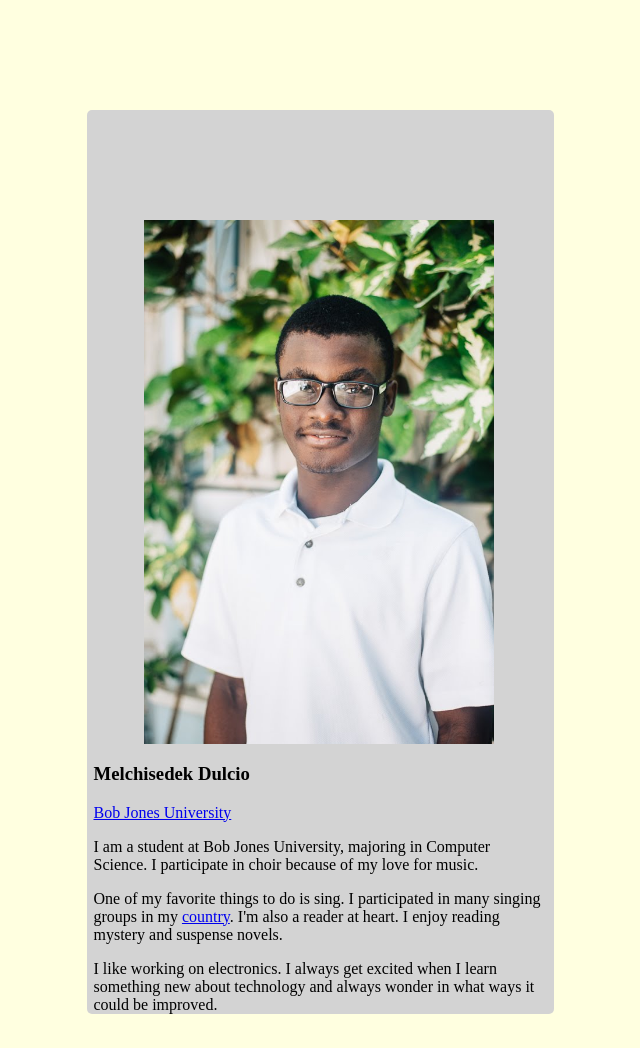
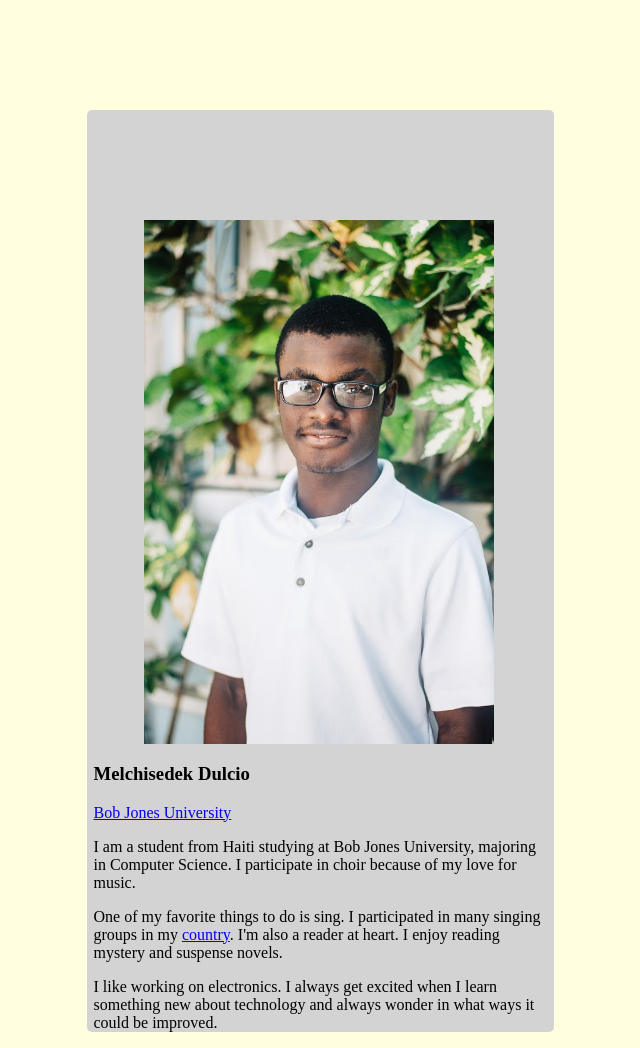
Before and after one commit to mdulc928/mdulc928.github.io, a plain HTML site: page index.html in a window 1280 px wide. Shown: the whole page, without its empty margins (320-960 px from the left). Drawn offline with Linux system fonts and the light colour scheme.

Commit message:
Slight change to profile

```diff
--- a/index.html
+++ b/index.html
@@ -28,7 +28,7 @@
         <img src = "2018seniors.jpg" />
         <h3>Melchisedek Dulcio</h3>
         <p><a href = "https://www.bju.edu/">Bob Jones University</a></p>
-        <p>I am a student at Bob Jones University, majoring in Computer Science. I participate in choir because of my love for music. </p>
+        <p>I am a student from Haiti studying at Bob Jones University, majoring in Computer Science. I participate in choir because of my love for music. </p>
         <p>One of my favorite things to do is sing. I participated in many singing groups in my <a href = "https://www.cia.gov/library/publications/the-world-factbook/geos/ha.html">country</a>. I'm also a reader at heart. I enjoy reading mystery and suspense novels.</p>
         <p>I like working on electronics. I always get excited when I learn <br />something new about technology and always wonder in what ways it could be improved.</p>
     </div>
```
